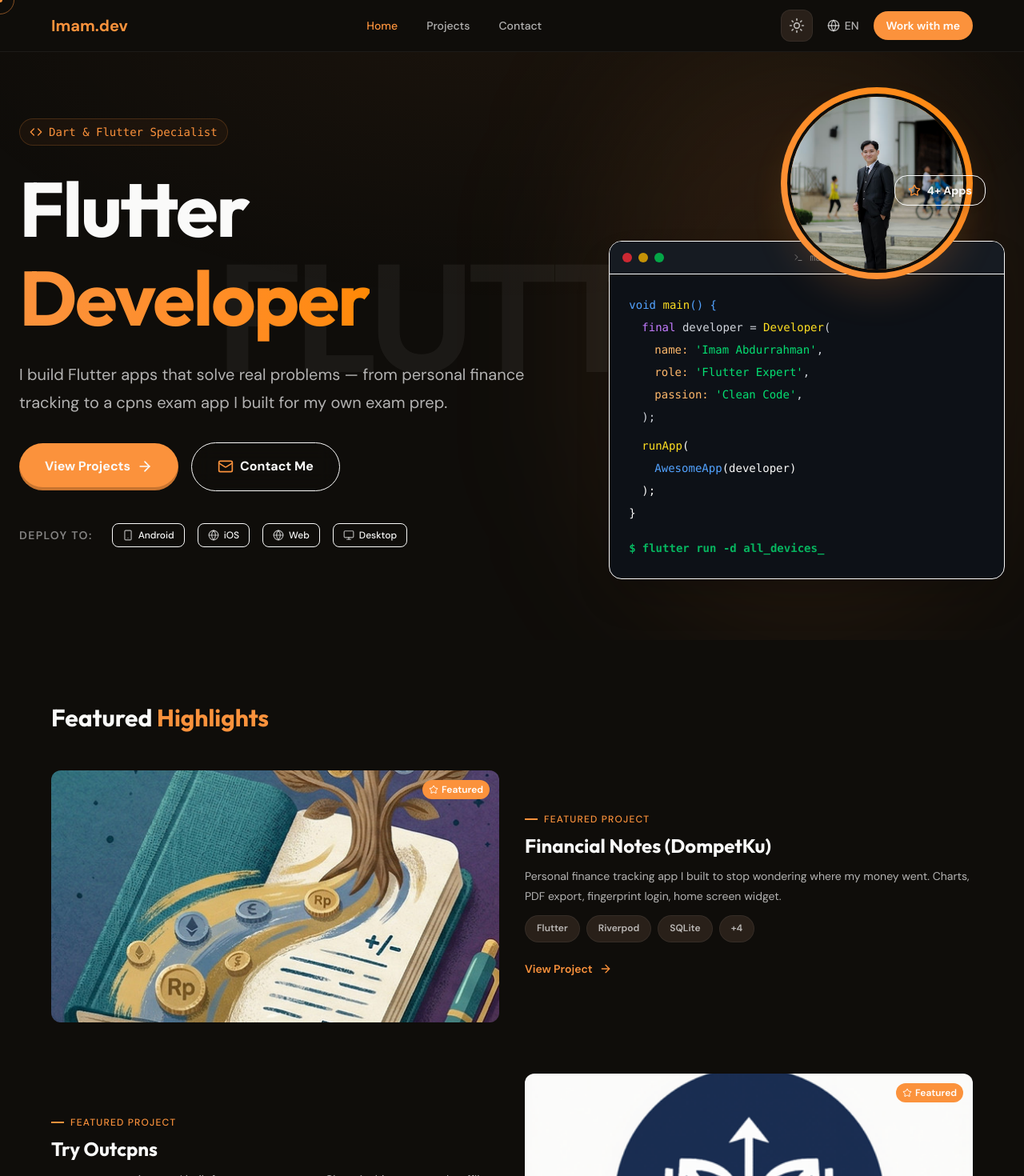
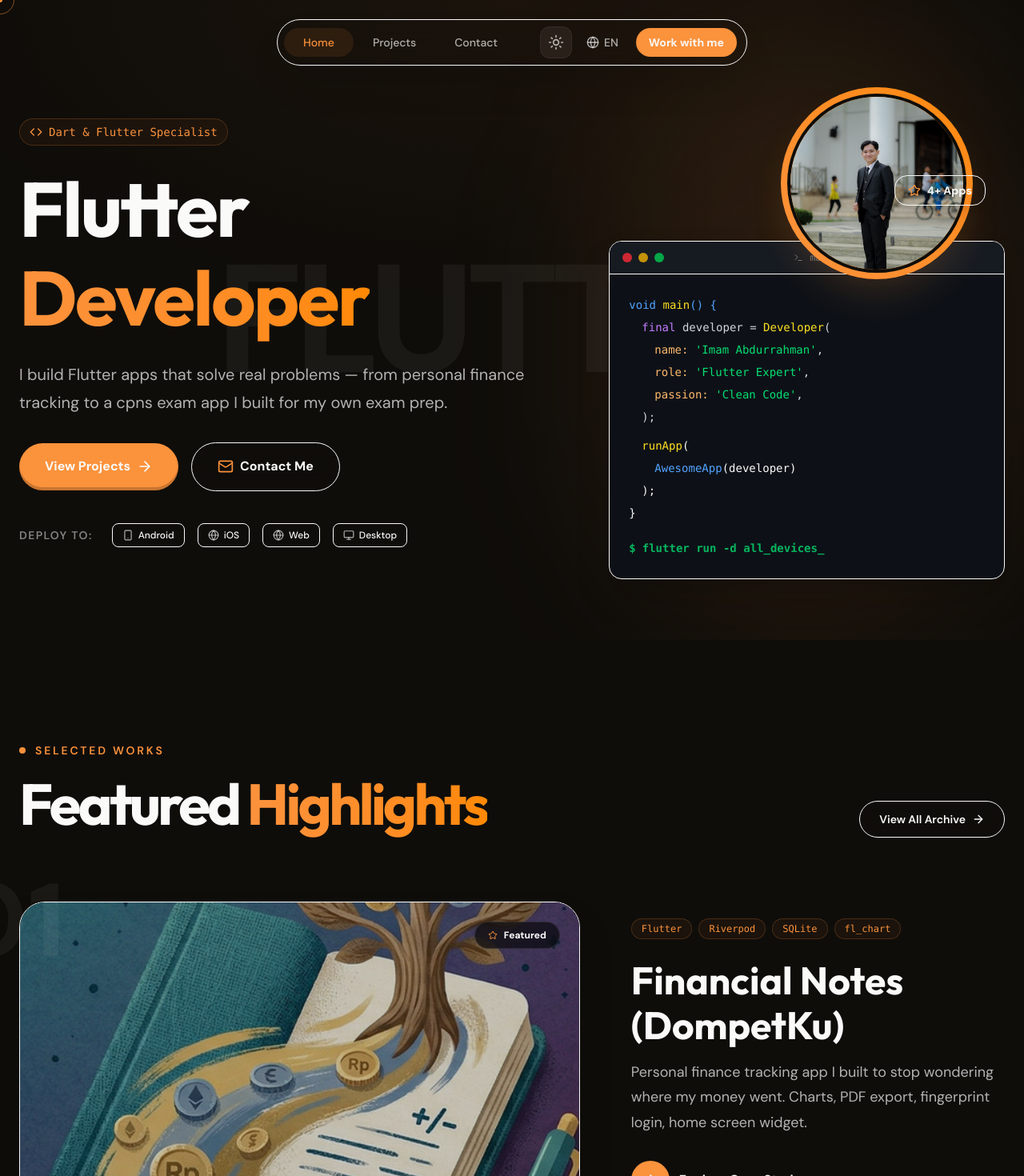
Before and after one commit to imamabdurrahmann/portfolio, a Next.js app: page / in a window 1280 px wide. Shown: the top 1470 px of the page at 80% size. Built offline with nearby package versions, Linux system fonts and the light colour scheme.

Commit message:
feat: redesign navbar into floating dock and upgrade featured projects UI

```diff
--- a/src/components/FeaturedProjects.tsx
+++ b/src/components/FeaturedProjects.tsx
@@ -4,107 +4,132 @@ import Link from "next/link";
 import { ArrowRight, Star } from "lucide-react";
 import { useLocale } from "@/i18n/LocaleProvider";
 import { getFeaturedProjects } from "@/lib/projects";
+import { motion } from "framer-motion";
+import { Magnetic } from "./Magnetic";
 
 export function FeaturedProjects() {
   const { t, locale } = useLocale();
   const featuredProjects = getFeaturedProjects();
 
   return (
-    <section id="lab" className="py-20 px-6">
-      <div className="container mx-auto max-w-6xl">
-        {/* Section Header - simple, no animations */}
-        <div className="mb-12">
-          <div className="flex items-end gap-4">
-            <h2 className="text-3xl font-bold text-foreground">
-              Featured <span className="text-primary">{t("featured.titleAccent")}</span>
+    <section id="lab" className="py-32 px-6 relative overflow-hidden bg-background">
+      {/* Background elements */}
+      <div className="absolute top-0 right-0 w-1/2 h-[500px] bg-primary/5 blur-[120px] -z-10 rounded-full pointer-events-none"></div>
+
+      <div className="container mx-auto max-w-7xl relative z-10">
+        <div className="flex flex-col md:flex-row items-end justify-between gap-8 mb-20">
+          <div>
+            <div className="flex items-center gap-3 mb-4">
+              <div className="w-2 h-2 rounded-full bg-primary animate-pulse"></div>
+              <span className="text-sm font-semibold uppercase tracking-[0.2em] text-primary">
+                Selected Works
+              </span>
+            </div>
+            <h2 className="text-5xl md:text-7xl font-black text-foreground tracking-tighter">
+              Featured <span className="text-transparent bg-clip-text bg-gradient-to-r from-primary to-orange-400">{t("featured.titleAccent")}</span>
             </h2>
-            <div className="flex-1 h-px bg-border mb-2 hidden md:block" />
           </div>
+          <Magnetic>
+            <Link href="/projects" className="group inline-flex items-center gap-2 px-6 py-3 rounded-full border border-border bg-secondary/50 hover:bg-primary hover:border-primary hover:text-primary-foreground transition-all duration-300 backdrop-blur-sm">
+              <span className="font-semibold text-sm">View All Archive</span>
+              <ArrowRight className="w-4 h-4 group-hover:translate-x-1 transition-transform" />
+            </Link>
+          </Magnetic>
         </div>
 
-        {/* Projects - no stagger animations */}
+        <div className="grid gap-10 md:gap-20">
           {featuredProjects.map((project, index) => {
             const isEven = index % 2 === 1;
 
             return (
-            <div key={project.id} className="mb-16 last:mb-0">
-              <div className="grid gap-8 items-center grid-cols-1 md:grid-cols-2">
-                {/* Image - subtle scale on hover */}
+              <motion.div
+                initial={{ opacity: 0, y: 50 }}
+                whileInView={{ opacity: 1, y: 0 }}
+                viewport={{ once: true, margin: "-100px" }}
+                transition={{ duration: 0.8, ease: "easeOut" }}
+                key={project.id}
+                className="group relative"
+              >
+                <div className={`flex flex-col ${isEven ? 'md:flex-row-reverse' : 'md:flex-row'} gap-8 md:gap-16 items-center`}>
+
+                  {/* Image Container */}
                   <Link
                     href={`/projects/${project.slug}`}
-                  className={`block ${isEven ? "md:order-2" : "md:order-1"}`}
+                    className="w-full md:w-3/5 block relative overflow-hidden rounded-[2rem] aspect-[4/3] md:aspect-video bg-card border border-border shadow-2xl"
                   >
-                  <div className="relative rounded-xl overflow-hidden aspect-video bg-secondary group">
+                    <motion.div
+                      whileHover={{ scale: 1.05 }}
+                      transition={{ duration: 0.6, ease: "easeOut" }}
+                      className="w-full h-full relative"
+                    >
                       {project.image ? (
                         <img
                           src={project.image}
                           alt={project.title}
-                        className="w-full h-full object-cover transition-transform duration-300 group-hover:scale-105"
+                          className="w-full h-full object-cover"
                         />
                       ) : (
-                      <div className="absolute inset-0 flex items-center justify-center">
-                        <span className="text-5xl font-black text-primary/10">
+                        <div className="absolute inset-0 flex items-center justify-center bg-gradient-to-br from-secondary to-background">
+                          <span className="text-8xl font-black text-primary/10">
                             {project.title.charAt(0)}
                           </span>
                         </div>
                       )}
+                      <div className="absolute inset-0 bg-black/20 group-hover:bg-transparent transition-colors duration-500"></div>
+                    </motion.div>
 
                     {/* Badge */}
-                    <div className="absolute top-3 right-3 px-2 py-1 rounded-full bg-primary text-white text-xs font-semibold">
-                      <Star className="w-3 h-3 inline mr-1" />
+                    <div className="absolute top-6 right-6 px-4 py-2 rounded-full bg-black/60 backdrop-blur-md border border-white/10 text-white text-xs font-bold flex items-center gap-2">
+                      <Star className="w-3 h-3 text-primary" />
                       {t("projectCard.featured")}
-                    </div>
                     </div>
                   </Link>
 
-                {/* Text */}
-                <div className={isEven ? "md:order-1" : "md:order-2"}>
-                  <div className="space-y-3">
-                    <div className="flex items-center gap-2">
-                      <div className="w-4 h-[2px] bg-primary" />
-                      <span className="text-xs font-medium uppercase tracking-widest text-primary">
-                        {t("featured.title")}
-                      </span>
+                  {/* Content Container */}
+                  <div className="w-full md:w-2/5 flex flex-col items-start">
+                    <div className="text-9xl font-black text-foreground/5 absolute -top-10 -left-10 md:-left-20 pointer-events-none select-none z-0">
+                      0{index + 1}
                     </div>
 
-                    <Link href={`/projects/${project.slug}`} className="block">
-                      <h3 className="text-xl lg:text-2xl font-bold text-foreground hover:text-primary transition-colors">
+                    <div className="relative z-10 w-full">
+                      <div className="flex flex-wrap gap-2 mb-6">
+                        {project.tech.slice(0, 4).map((tech) => (
+                          <span key={tech} className="px-3 py-1 text-xs font-mono font-medium rounded-full border border-primary/20 bg-primary/5 text-primary">
+                            {tech}
+                          </span>
+                        ))}
+                      </div>
+
+                      <Link href={`/projects/${project.slug}`} className="block group/title">
+                        <h3 className="text-3xl md:text-4xl lg:text-5xl font-bold text-foreground mb-4 group-hover/title:text-primary transition-colors leading-tight">
                           {t(`projectData.${project.id}.title`, undefined, project.title)}
                         </h3>
                       </Link>
 
-                    <p className="text-sm text-foreground/60 leading-relaxed">
+                      <p className="text-base md:text-lg text-foreground/60 leading-relaxed mb-8">
                         {t(`projectData.${project.id}.description`, undefined, project.description)}
                       </p>
 
-                    {/* Tech stack - simple */}
-                    <div className="flex flex-wrap gap-2">
-                      {project.tech.slice(0, 3).map((tech) => (
-                        <span key={tech} className="tech-tag">
-                          {tech}
-                        </span>
-                      ))}
-                      {project.tech.length > 3 && (
-                        <span className="tech-tag">+{project.tech.length - 3}</span>
-                      )}
-                    </div>
-
-                    {/* CTA */}
-                    <div className="pt-2">
+                      <Magnetic>
                         <Link
                           href={`/projects/${project.slug}`}
-                        className="inline-flex items-center gap-2 text-primary font-semibold text-sm"
+                          className="inline-flex items-center gap-3 text-foreground font-bold text-sm lg:text-base group/btn"
                         >
-                        {locale === 'en' ? 'View Project' : 'Lihat Project'}
-                        <ArrowRight className="w-4 h-4" />
+                          <span className="relative overflow-hidden flex items-center justify-center w-12 h-12 rounded-full bg-primary text-primary-foreground group-hover/btn:scale-110 transition-transform">
+                            <ArrowRight className="w-5 h-5 group-hover/btn:translate-x-1 transition-transform" />
+                          </span>
+                          <span className="group-hover/btn:text-primary transition-colors">
+                            {locale === 'en' ? 'Explore Case Study' : 'Lihat Detail Proyek'}
+                          </span>
                         </Link>
+                      </Magnetic>
                     </div>
                   </div>
                 </div>
-              </div>
-            </div>
+              </motion.div>
             );
           })}
+        </div>
       </div>
     </section>
   );
--- a/src/components/Navbar.tsx
+++ b/src/components/Navbar.tsx
@@ -20,86 +20,42 @@ export function Navbar() {
   ];
 
   return (
-    <header className="header">
-      <nav className="px-4 py-3">
-        <div className="max-w-6xl mx-auto flex items-center justify-between">
-          {/* Logo */}
-          <Link href="/" className="text-xl font-bold text-primary">
-            Imam.dev
-          </Link>
-
-          {/* Desktop Nav */}
-          <div className="hidden md:flex items-center gap-1">
-            {navLinks.map((link) => (
+    <header className="fixed top-6 left-1/2 -translate-x-1/2 z-50 w-full max-w-fit px-4 pointer-events-none">
+      <nav className="pointer-events-auto bg-card/70 backdrop-blur-xl border border-border/50 shadow-2xl shadow-black/20 rounded-full px-2 py-2 flex items-center gap-1 sm:gap-2">
+        {/* Desktop & Mobile Links Container */}
+        <div className="flex items-center">
+          {navLinks.map((link) => {
+            const isActive = pathname === link.href;
+            return (
               <Link
                 key={link.href}
                 href={link.href}
-                className={`px-4 py-2 rounded-lg text-sm font-medium transition-colors ${
-                  pathname === link.href
-                    ? "bg-secondary text-primary"
-                    : "text-foreground/60 hover:text-foreground hover:bg-secondary"
+                className={`relative px-4 sm:px-6 py-2 rounded-full text-sm font-medium transition-colors ${
+                  isActive
+                    ? "text-primary"
+                    : "text-foreground/60 hover:text-foreground"
                 }`}
               >
+                {isActive && (
+                  <span className="absolute inset-0 bg-primary/10 rounded-full -z-10"></span>
+                )}
                 {link.label}
               </Link>
-            ))}
-          </div>
-
-          {/* Desktop Actions */}
-          <div className="hidden md:flex items-center gap-2">
-            <ThemeToggle />
-            <LanguageToggle />
-            <Link href="/contact" className="hero-cta !py-2 !px-4 !text-sm">
-              {t("nav.hireMe")}
-            </Link>
-          </div>
-
-          {/* Mobile Menu Button */}
-          <button
-            className="md:hidden p-2 rounded-lg bg-secondary"
-            onClick={() => setMobileMenuOpen(!mobileMenuOpen)}
-            aria-label="Toggle menu"
-          >
-            {mobileMenuOpen ? (
-              <X className="w-5 h-5" />
-            ) : (
-              <Menu className="w-5 h-5" />
-            )}
-          </button>
+            );
+          })}
         </div>
 
-        {/* Mobile Menu */}
-        {mobileMenuOpen && (
-          <div className="md:hidden mt-3 pt-3 border-t border-border">
-            <div className="flex flex-col gap-1">
-              {navLinks.map((link) => (
-                <Link
-                  key={link.href}
-                  href={link.href}
-                  onClick={() => setMobileMenuOpen(false)}
-                  className={`px-4 py-3 rounded-lg text-sm font-medium transition-colors ${
-                    pathname === link.href
-                      ? "bg-primary/10 text-primary"
-                      : "text-foreground/70 hover:bg-secondary"
-                  }`}
-                >
-                  {link.label}
-                </Link>
-              ))}
-            </div>
-            <div className="flex items-center gap-2 mt-3 pt-3 border-t border-border">
-              <ThemeToggle />
-              <LanguageToggle />
-              <Link
-                href="/contact"
-                onClick={() => setMobileMenuOpen(false)}
-                className="hero-cta !py-2 !px-4 !text-sm flex-1 justify-center"
-              >
-                {t("nav.hireMe")}
-              </Link>
-            </div>
-          </div>
-        )}
+        {/* Divider */}
+        <div className="w-[1px] h-6 bg-border mx-1"></div>
+
+        {/* Actions */}
+        <div className="flex items-center gap-1 sm:gap-2 pl-1 pr-1">
+          <ThemeToggle />
+          <LanguageToggle />
+          <Link href="/contact" className="ml-1 px-4 py-2 bg-primary text-primary-foreground font-bold rounded-full text-sm hover:scale-105 transition-transform">
+            {t("nav.hireMe")}
+          </Link>
+        </div>
       </nav>
     </header>
   );
```
Lines whose indentation alone changed are shown as unchanged.
